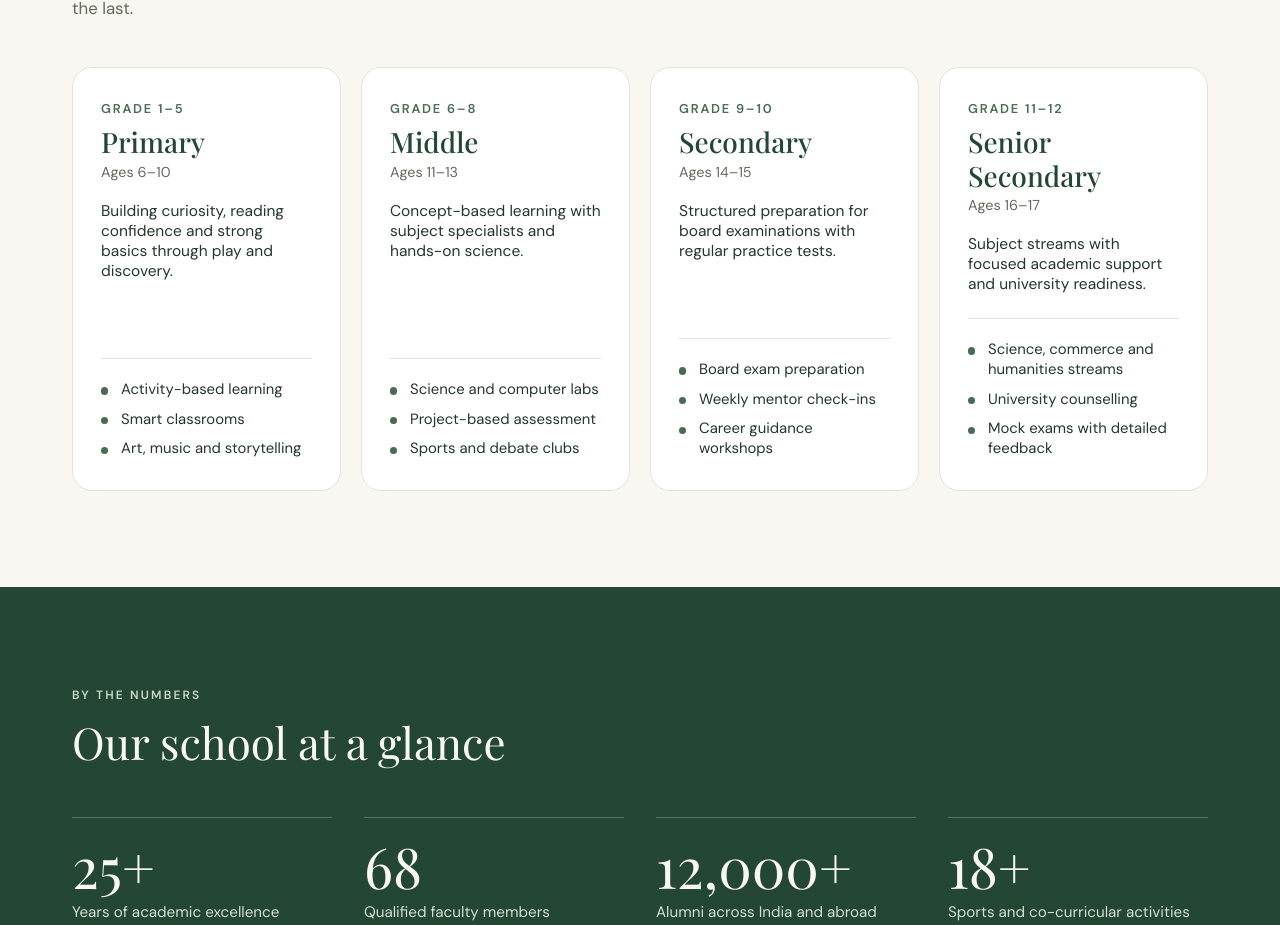
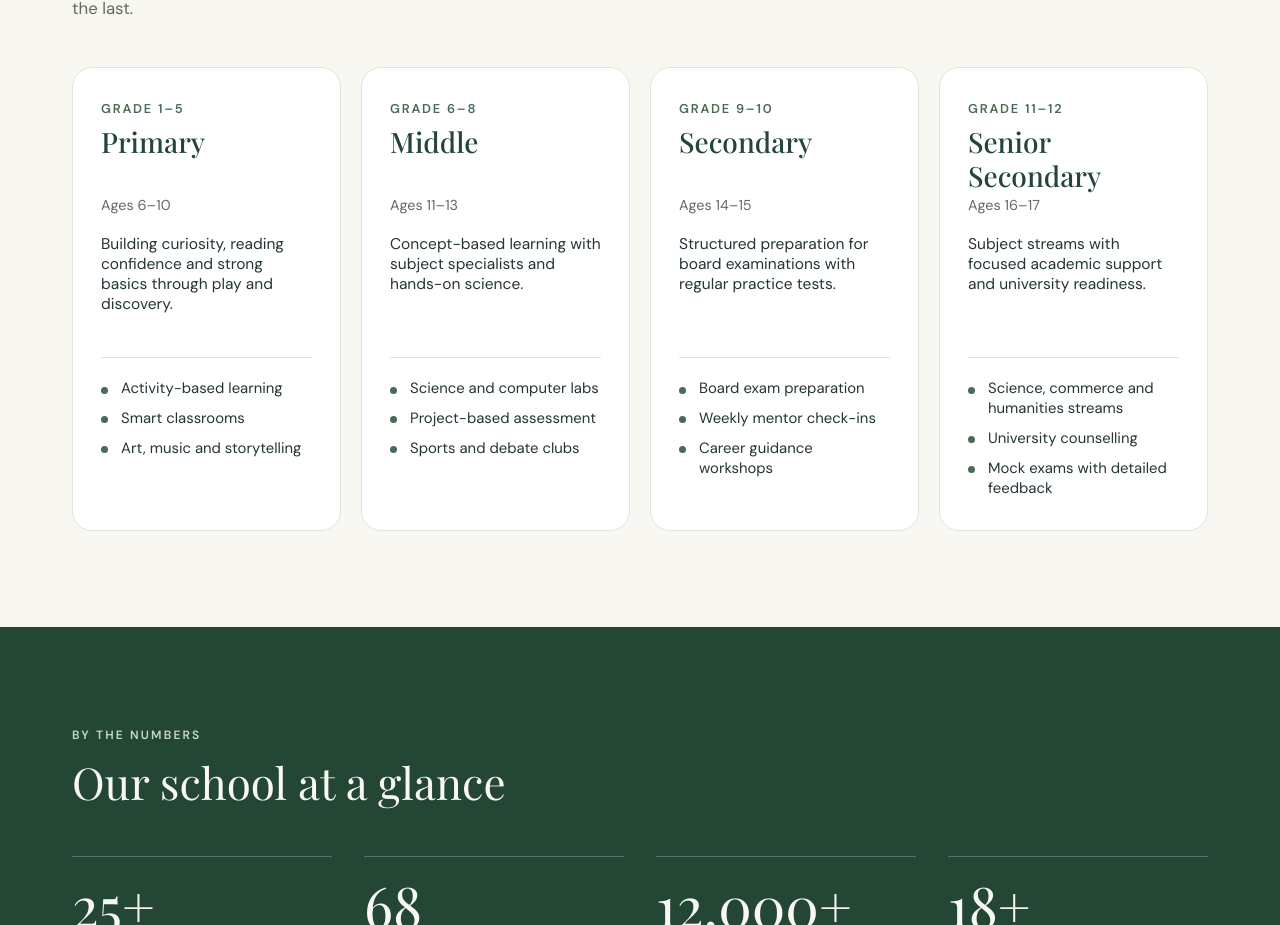
Before and after one commit to mayaswami/eakpustak-admissions, a React (Vite) app: page / in a window 1280 px wide. Shown: the part 1958-2883 px from the top of the page. Built offline with nearby package versions, Linux system fonts and the light colour scheme.

Commit message:
fix: adjust min-height for program card

```diff
--- a/src/components/Programs.css
+++ b/src/components/Programs.css
@@ -34,6 +34,7 @@
   margin: 0 0 0.25rem;
   font-size: 1.75rem;
   font-weight: 500;
+  min-height: 2.4em;
 }
 
 .program-card__age {
@@ -45,13 +46,14 @@
 .program-card__desc {
   margin: 0 0 1.5rem;
   font-size: 0.97rem;
+  min-height: 6.4em;
 }
 
 /* margin-top auto */
 .program-card__features {
   display: grid;
   gap: 0.6rem;
-  margin: auto 0 0;
+  margin: 0;
   padding: 1.25rem 0 0;
   list-style: none;
   border-top: 1px solid var(--color-border);
```
